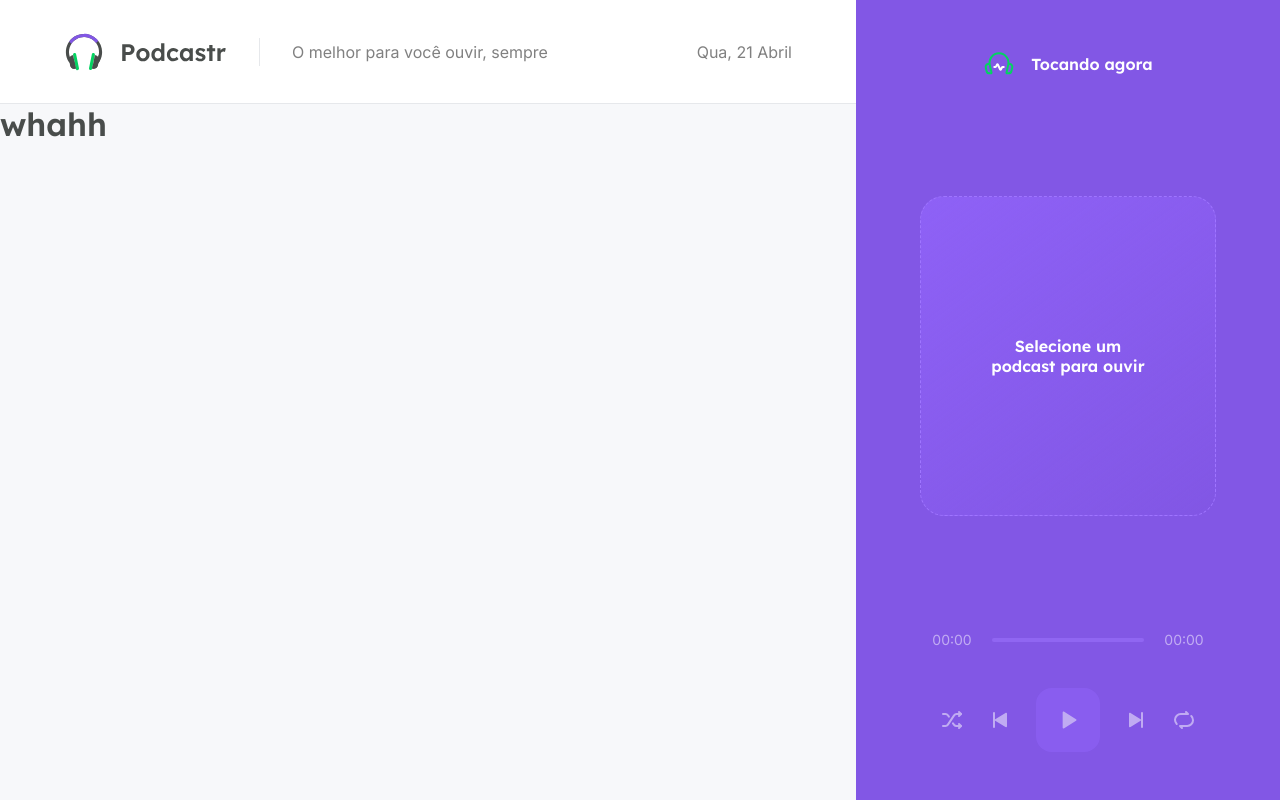
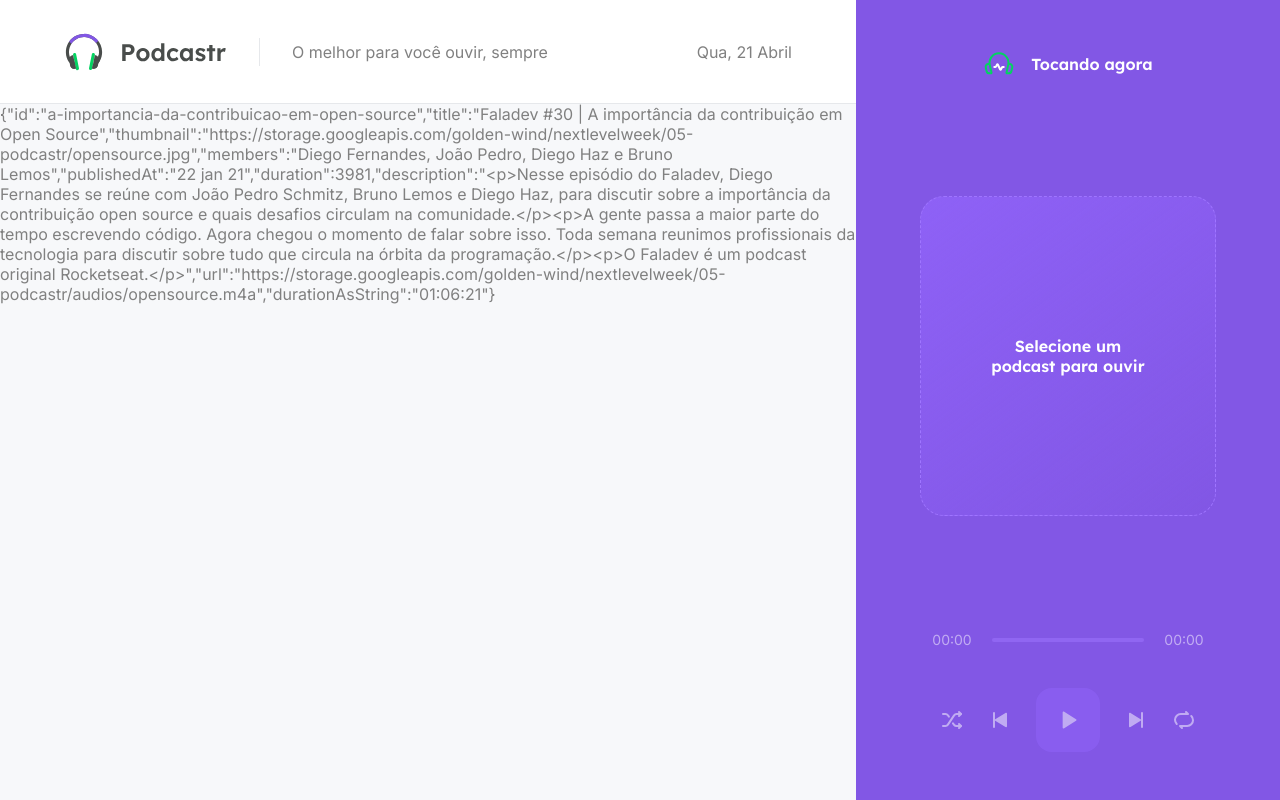
Before and after one commit to SirKadogan/podcastr, a Next.js app: page / in a window 1280 px wide. Built offline with nearby package versions, Linux system fonts and the light colour scheme; data requests are answered from the project's data file.

Commit message:
Formatting data

```diff
--- a/package.json
+++ b/package.json
@@ -9,6 +9,7 @@
     "server": "json-server server.json -w -d 750 -p 3333"
   },
   "dependencies": {
+    "axios": "^0.21.1",
     "date-fns": "^2.21.1",
     "next": "10.1.3",
     "react": "17.0.2",
--- a/src/pages/index.tsx
+++ b/src/pages/index.tsx
@@ -1,8 +1,28 @@
-import { Header } from "../components/Header";
+import { GetStaticProps } from 'next';
+import { format, parseISO } from 'date-fns';
+import ptBR from 'date-fns/locale/pt-BR';
+import api from '../services/api';
+import { convertDurationToTimeString } from '../utils/convertDurationToTimeString';
 
-export default function Home() {
+type Episode = {
+  id: string;
+  title: string;
+  thumbnail: string;
+  description: string;
+  members: string;
+  duration: string;
+  durationAsString: string;
+  url: string;
+  publishedAt: string;
+}
+
+type HomeProps = {
+  episodes: Episode[]
+}
+
+export default function Home(props: HomeProps) {
   return (
-    <h1>whahh</h1>
+    <p>{JSON.stringify(props.episodes[0])}</p>
   )
 }
 
@@ -17,13 +37,32 @@ create a static html and every single access within a set span of time
  will be served this static page.
 */
 
-export async function getStaticProps() {
-  const response = await fetch('http://localhost:3333/episodes')
-  const data = await response.json();
+export const getStaticProps: GetStaticProps = async () => {
+  const { data } = await api.get('episodes', {
+    params: {
+      _limit: 12,
+      _sort: 'published_at',
+      _order: 'desc'
+    }
+  })
+
+  const episodes = data.map((episode) => {
+    return {
+      id: episode.id,
+      title: episode.title,
+      thumbnail: episode.thumbnail,
+      members: episode.members,
+      publishedAt: format(parseISO(episode.published_at), 'd MMM yy', { locale: ptBR }),
+      duration: Number(episode.file.duration),
+      description: episode.description,
+      url: episode.file.url,
+      durationAsString: convertDurationToTimeString(Number(episode.file.duration))
+    }
+  })
 
   return {
     props: {
-      episodes: data
+      episodes
     },
     revalidate: 60 * 60 * 8,
   }
--- /dev/null
+++ b/src/services/api.ts
@@ -0,0 +1,7 @@
+import axios from 'axios';
+
+const api = axios.create({
+  baseURL: 'http://localhost:3333/'
+})
+
+export default api;
--- /dev/null
+++ b/src/utils/convertDurationToTimeString.ts
@@ -0,0 +1,9 @@
+export function convertDurationToTimeString(duration: number) {
+  const hours = Math.floor(duration / 3600);
+  const minutes = Math.floor((duration % 3600) / 60);
+  const seconds = duration % 60;
+
+  const timeString = [hours, minutes, seconds].map(unit => String(unit).padStart(2, '0')).join(':');
+
+  return timeString;
+}
```
Also changed, not shown: 1 other file (tests, documents, lock files or other folders).
